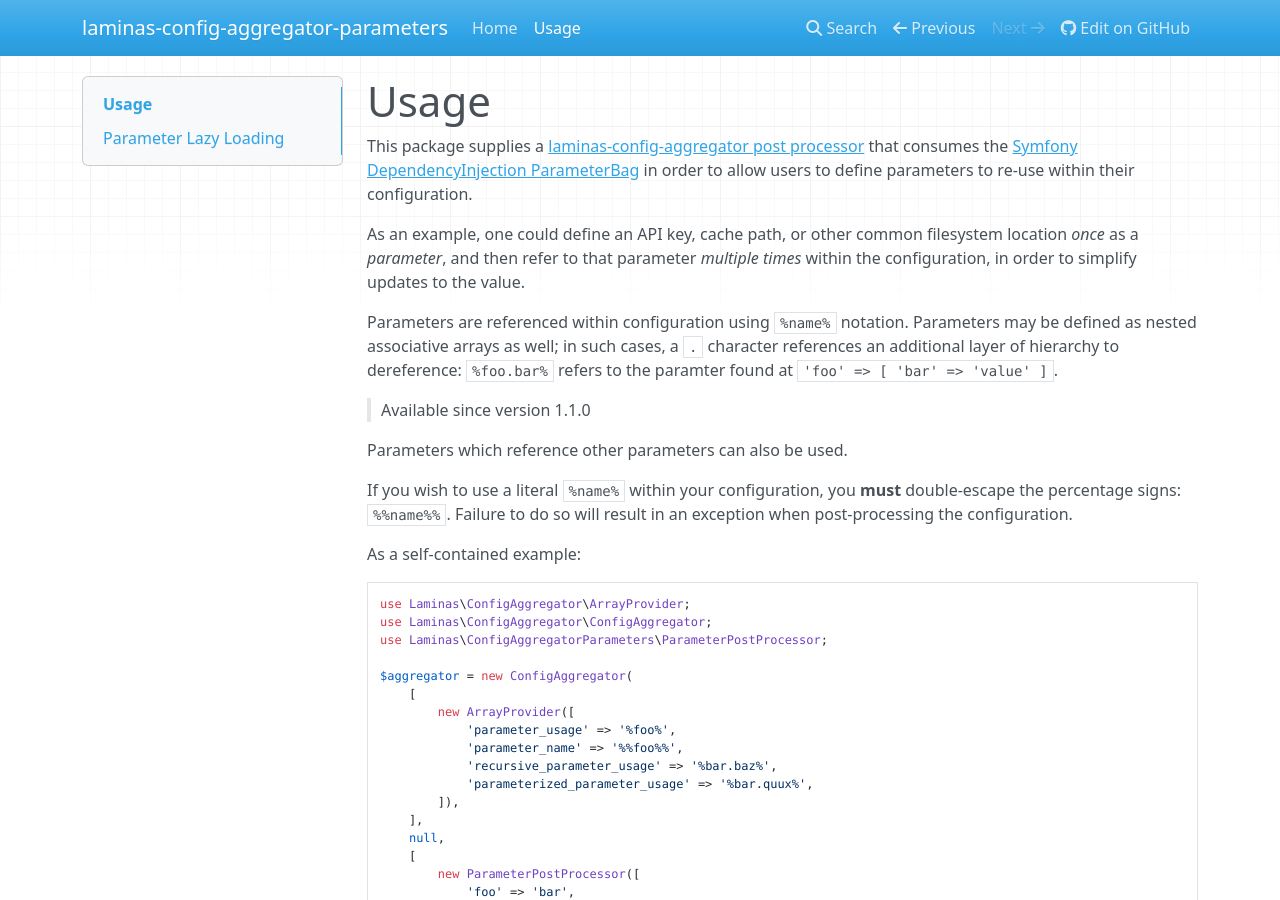
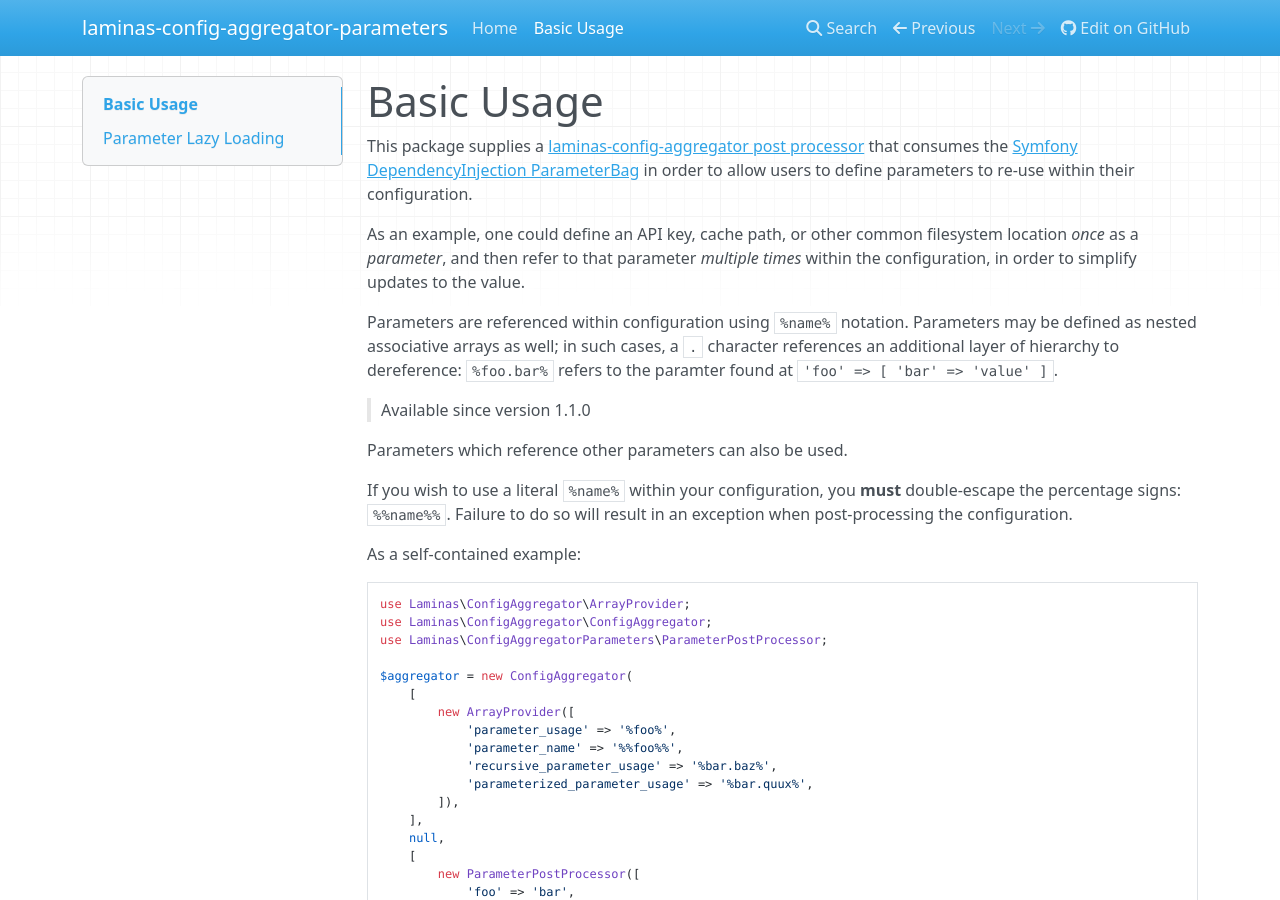
Before and after one commit to laminas/laminas-config-aggregator-parameters, an MkDocs documentation site: the page built from docs/book/usage.md, in a window 1280 px wide and 900 px high. Built offline with MkDocs 1.6.1, drawn with Linux system fonts in a browser that asks for light colours; nearby versions of some CDN libraries.

Commit message:
Updates page title and headline for consistency
Signed-off-by: Frank Brückner <dev@froschdesignstudio.de>

```diff
--- a/docs/book/usage.md
+++ b/docs/book/usage.md
@@ -1,4 +1,4 @@
-# Usage
+# Basic Usage
 
 This package supplies a [laminas-config-aggregator post processor](https://docs.laminas.dev/laminas-config-aggregator/config-post-processors/)
 that consumes the [Symfony DependencyInjection ParameterBag](https://symfony.com/doc/current/configuration/using_parameters_in_dic.html)
--- a/mkdocs.yml
+++ b/mkdocs.yml
@@ -3,7 +3,7 @@ docs_dir: docs/book
 site_dir: docs/html
 nav:
     - Home: index.md
-    - Usage: usage.md
+    - Basic Usage: usage.md
 site_description: 'PostProcessor extension for laminas/laminas-config-aggregator to allow usage of templated parameters within your configuration'
 repo_url: 'https://github.com/laminas/laminas-config-aggregator-parameters'
 extra:
```
